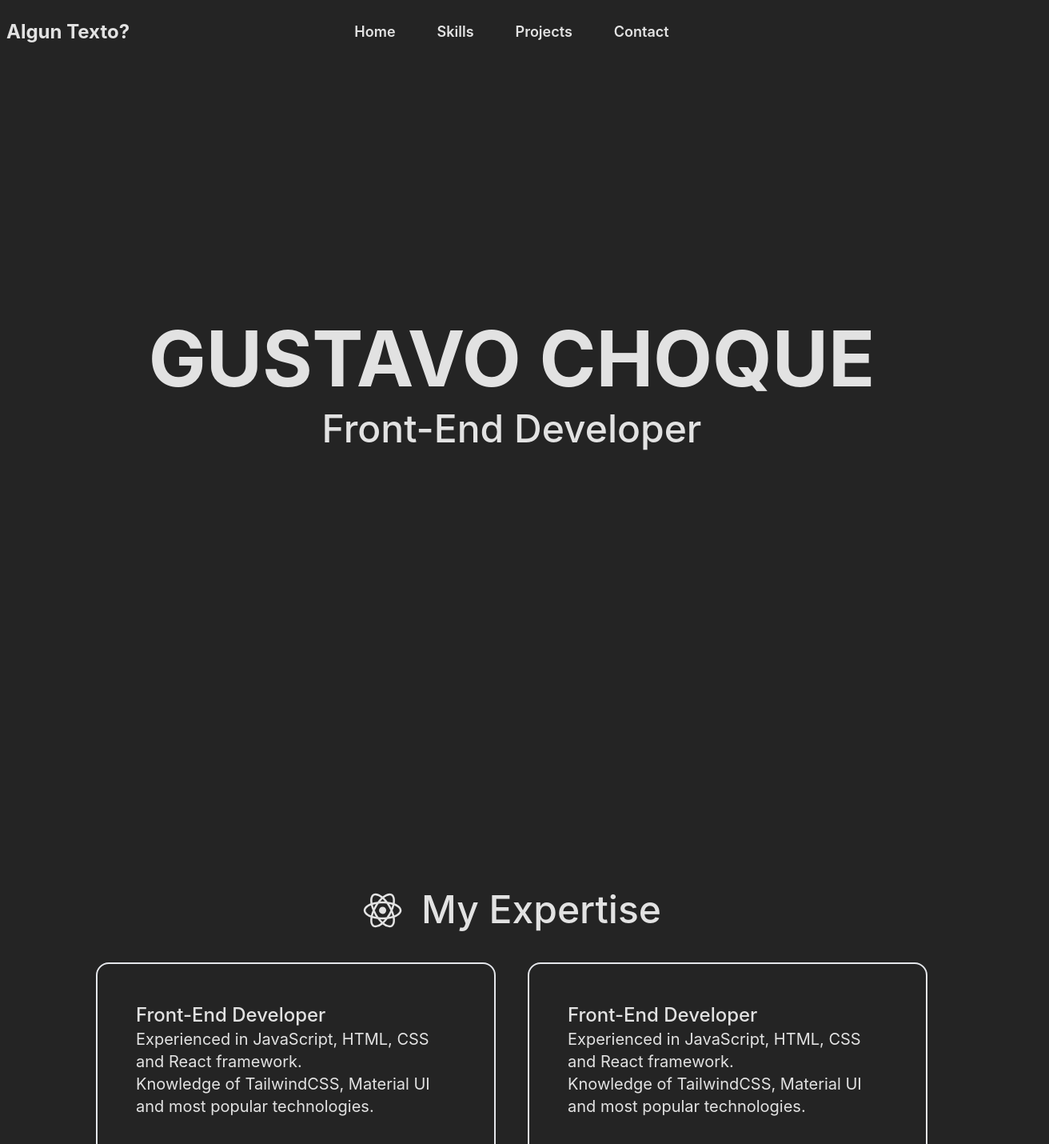
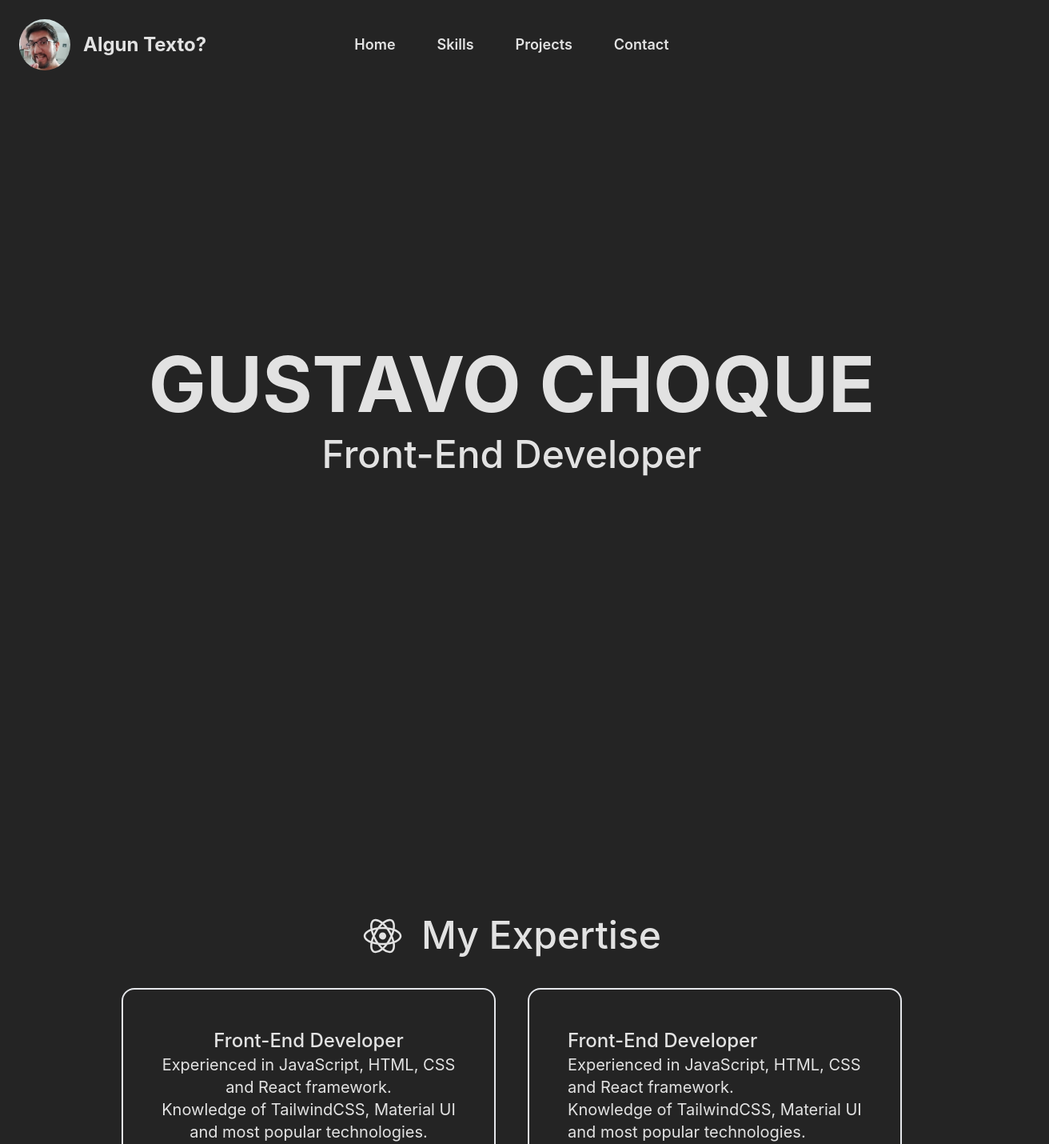
Before and after one commit to GutyChoque/portfolio-guty, a React (Vite) app: page / in a window 1280 px wide. Shown: the top 1430 px of the page at 80% size, 1312 px wide, since content can reach past the window. Built offline with nearby package versions, Linux system fonts and the light colour scheme.

Commit message:
styles added

```diff
--- a/src/components/sections/Header.jsx
+++ b/src/components/sections/Header.jsx
@@ -1,12 +1,13 @@
 import { useState, useEffect } from "react";
 import Nav from "./Nav";
+import gutyFace from "../../assets/images/guty-face.jpeg";
 function Header() {
   const [isSticky, setSticky] = useState(false);
   const [hasScrolled, setHasScrolled] = useState(false);
 
   const checkScrollTop = () => {
     setHasScrolled(window.scrollY > 30);
-    setSticky(window.scrollY > window.innerHeight);
+    setSticky(window.scrollY * 2 > window.innerHeight);
   };
 
   useEffect(() => {
@@ -24,13 +25,14 @@ function Header() {
           : ""
       } left-0 right-0 z-50 grid grid-cols-1 md:grid-cols-3 items-center p-6`}
     >
-      <h2
+      <div
         className={`${
-          isSticky ? "hidden" : "lg:block"
-        } hidden ml-4 text-2xl text- font-bold col-start-1`}
+          isSticky ? "hidden" : "lg:flex"
+        } hidden items-center col-start-1`}
       >
-        Algun Texto?
-      </h2>
+        <img src={gutyFace} alt="Guty" className="rounded-round w-16" />
+        <h2 className="pl-4 text-2xl text- font-bold">Algun Texto?</h2>
+      </div>
       <Nav />
     </header>
   );
--- a/src/components/sections/Skills.jsx
+++ b/src/components/sections/Skills.jsx
@@ -2,13 +2,13 @@ import ReactLogo from "../../assets/icons/react.svg?react";
 
 function Skills() {
   return (
-    <section id="skills" className="min-h-screen min-h-dvh flex flex-col justify-center items-center p-4 md:p-16 lg:px-28">
+    <section id="skills" className="min-h-screen min-h-dvh flex flex-col justify-center items-center md:p-16 lg:px-28">
       <div className="flex gap-2 md:gap-6 pb-5 md:pb-10 justify-center">
         <ReactLogo className="" style={{ width: "50px", height: "50px" }} />
         <h2 className="text-xl md:text-2xl lg:text-5xl font-medium">My Expertise</h2>
       </div>
-      <div className="flex flex-col md:flex-row gap-5 md:gap-10 justify-center px-2 md:px-10">
-        <article className="p-6 md:p-12 border-2 rounded-2xl w-[500px]">
+      <div className="flex flex-col md:flex-row gap-5 md:gap-10 justify-center items-center md:px-10">
+        <article className="p-6 md:p-12 border-2 rounded-2xl sm:text-center w-3/4">
           <h3 className="text-lg md:text-xl lg:text-2xl font-medium">
             Front-End Developer
           </h3>
@@ -19,7 +19,7 @@ function Skills() {
             Knowledge of TailwindCSS, Material UI and most popular technologies.
           </p>
         </article>
-        <article className="p-6 md:p-12 border-2 rounded-2xl max-w-screen-sm md:w-[500px]">
+        <article className="p-6 md:p-12 border-2 rounded-2xl w-3/4">
           <h3 className="text-lg md:text-xl lg:text-2xl font-medium">
             Front-End Developer
           </h3>
--- a/tailwind.config.js
+++ b/tailwind.config.js
@@ -5,7 +5,11 @@ export default {
     "./src/**/*.{js,jsx}",
   ],
   theme: {
-    extend: {},
+    extend: {
+      borderRadius: {
+        "round": "50%"
+      }
+    },
   },
   plugins: [],
 }
```
Also changed, not shown: src/assets/data/Projects.jsx (deleted), src/assets/data/ProjectsData.jsx (added), src/assets/images/guty-face.jpeg (added).
